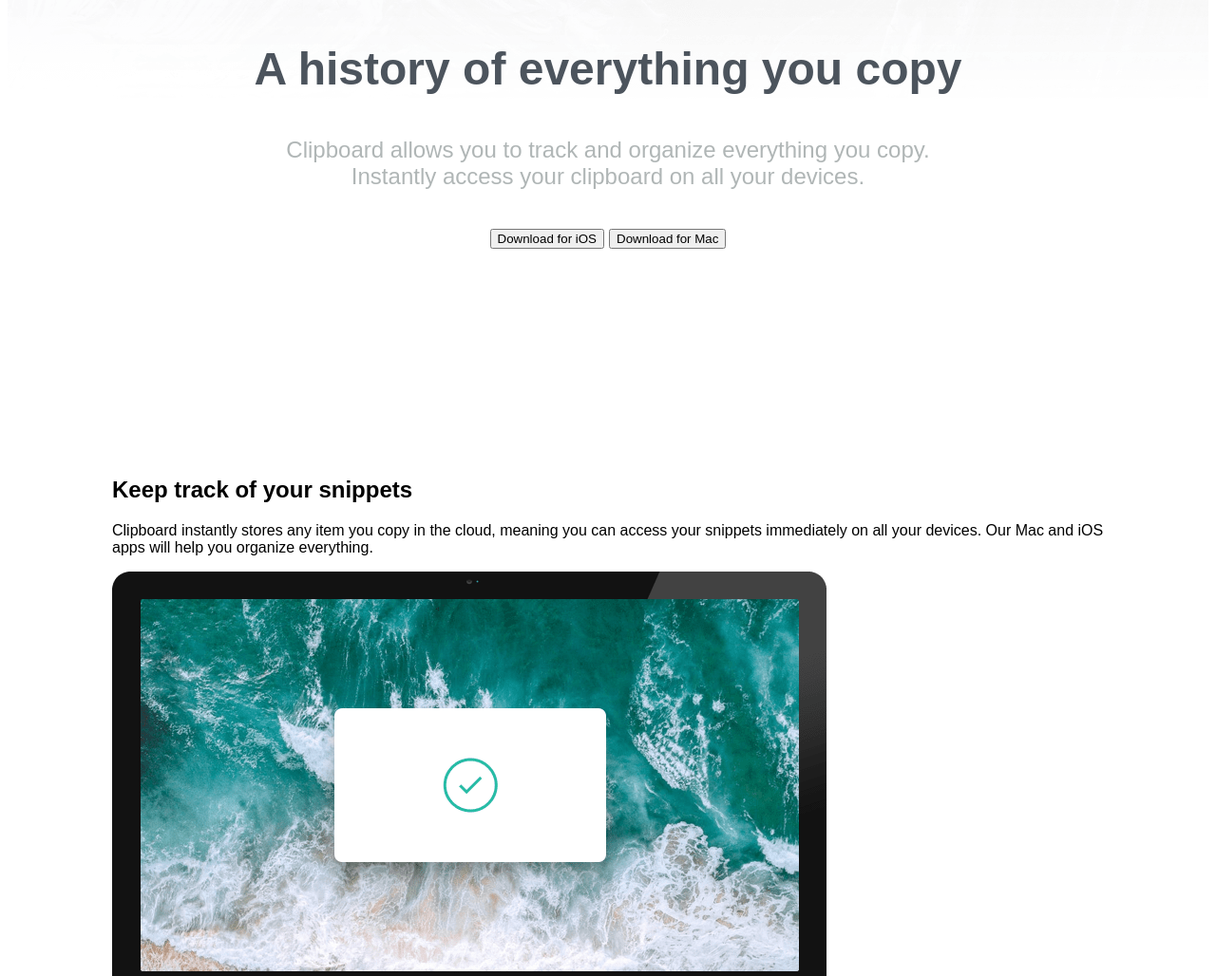
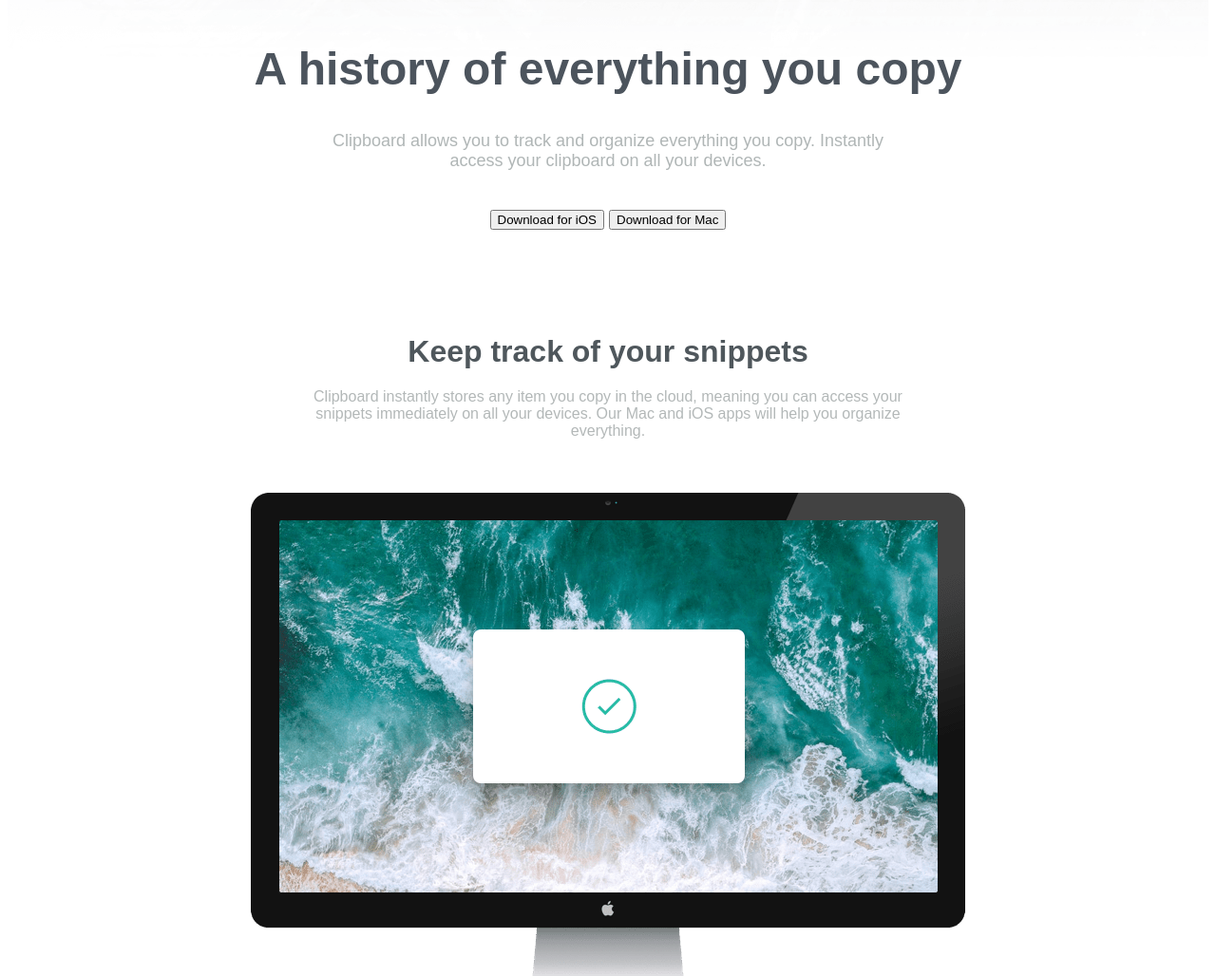
Before and after one commit to andreaccald/BC_Desafio07, a website: page public/index.html in a window 1280 px wide. Shown: the part 260-1288 px from the top of the page at 95% size. Drawn offline with Linux system fonts and the light colour scheme; a web font is replaced by a local one.

Commit message:
modificaciondes de index

```diff
--- a/production/styles.scss
+++ b/production/styles.scss
@@ -35,7 +35,7 @@
     width: auto;
     height: auto;
     background-image: url(../public/images/bg-header-desktop.png);
-    background-image: 100%;
+    background-size: 100%;
     background-repeat: no-repeat;
 
         padding: 110px;
@@ -59,10 +59,10 @@
         }
 
         & p{
-            width: 70%;
+            width: 60%;
             margin-bottom: 40px;
             color: #B0B6B6;
-            font-size: 1.5rem;
+            font-size: $fontSize;
             text-align: center;
 
         }
@@ -106,27 +106,47 @@
         }
     }
 //MAIN
-.Main{
-    font-family: $tipografia;
-    padding: 110px;
+.Main {
+    width: 100%;
 
-        &.parte1{
-            display: flex;
+    height: auto;
+    display: flex;
+    align-items: center;
+    flex-direction: column;
+
+    & .encabezado{
+        width: 100%;
+        height: auto;
+        display: flex;
+        align-items: center;
+        flex-direction: column;
+        margin-bottom: 40px;
+        & h2{
+            margin-top: auto;
+            margin-bottom: 20px;
+            font-family: $tipografia;
+            font-size: 2rem;
+            color: #4F575C;
             text-align: center;
 
-            &h2{
-                display: flex;
-                text-align: center;
+        }
+        & p{
+            width: 50%;
+            margin-top: auto;
 
-            }
-            &p{
+            color: #B3B8B8;
+            text-align: center;
+            font-style: $fontSize;
+            font-family: $tipografia;
 
-            }
 
 
         }
 
+    }
+
 }
+
 
 
 
--- a/public/index.html
+++ b/public/index.html
@@ -30,12 +30,13 @@
 
 
 <main class="Main">
-
-    <article class="parte1">
-      <h2> Keep track of your snippets</h2>
-      <p>Clipboard instantly stores any item you copy in the cloud,
+      <section class="encabezado">
+        <h2> Keep track of your snippets</h2>
+        <p>Clipboard instantly stores any item you copy in the cloud,
         meaning you can access your snippets immediately on all your
         devices. Our Mac and iOS apps will help you organize everything.</p>
+      </section>
+
       <section>
         <picture>  <img src="images/image-computer.png" alt="computadora"></picture>
         <h1> Quick Search</h1>
@@ -45,7 +46,7 @@
         <h1>Complete History</h1>
         <p> Retrieve any snippets from the first moment you started using the app.</p>
       </section>
-    </article>
+
     <article class="parte2">
       <h1>Access Clipboard anywhere</h1>
       <p>Whether you’re on the go, or at your computer, you can access all your Clipboard</p>
```
Also changed, not shown: production/styles.css, 1 other file.
